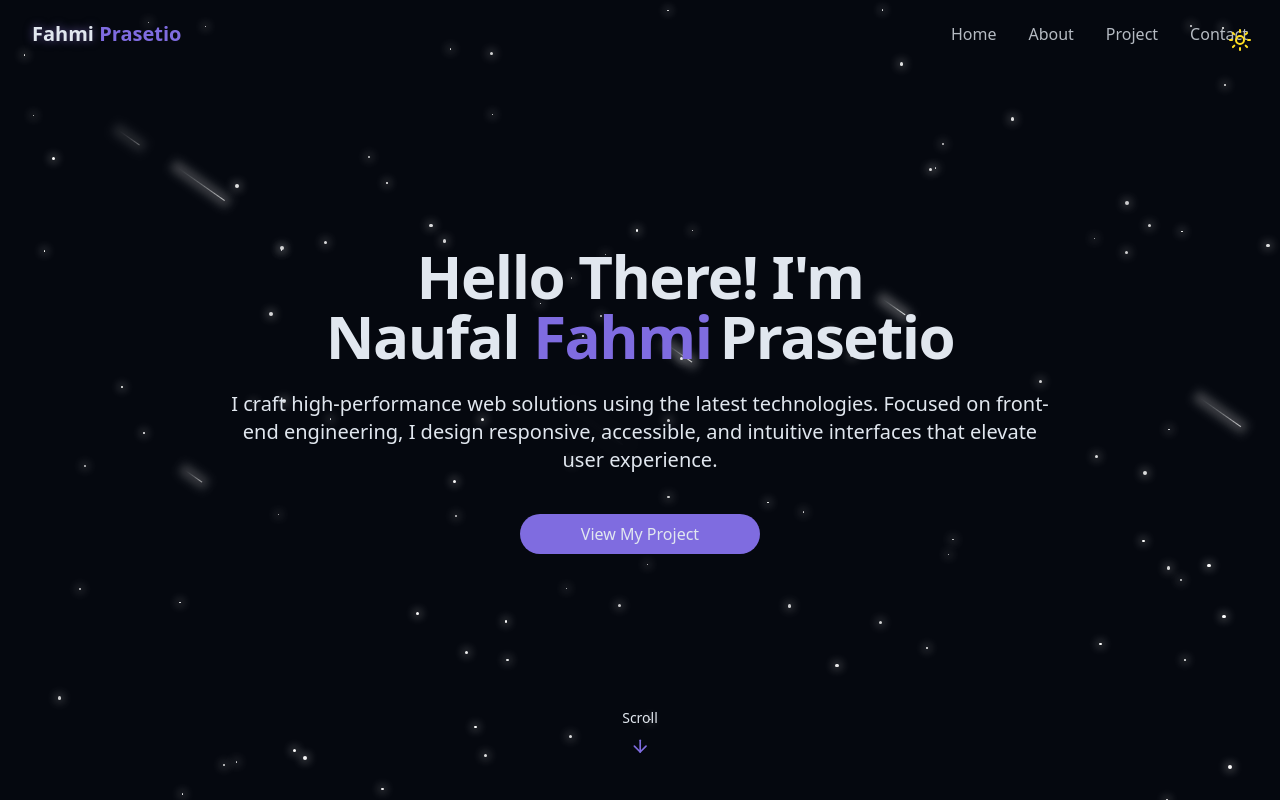
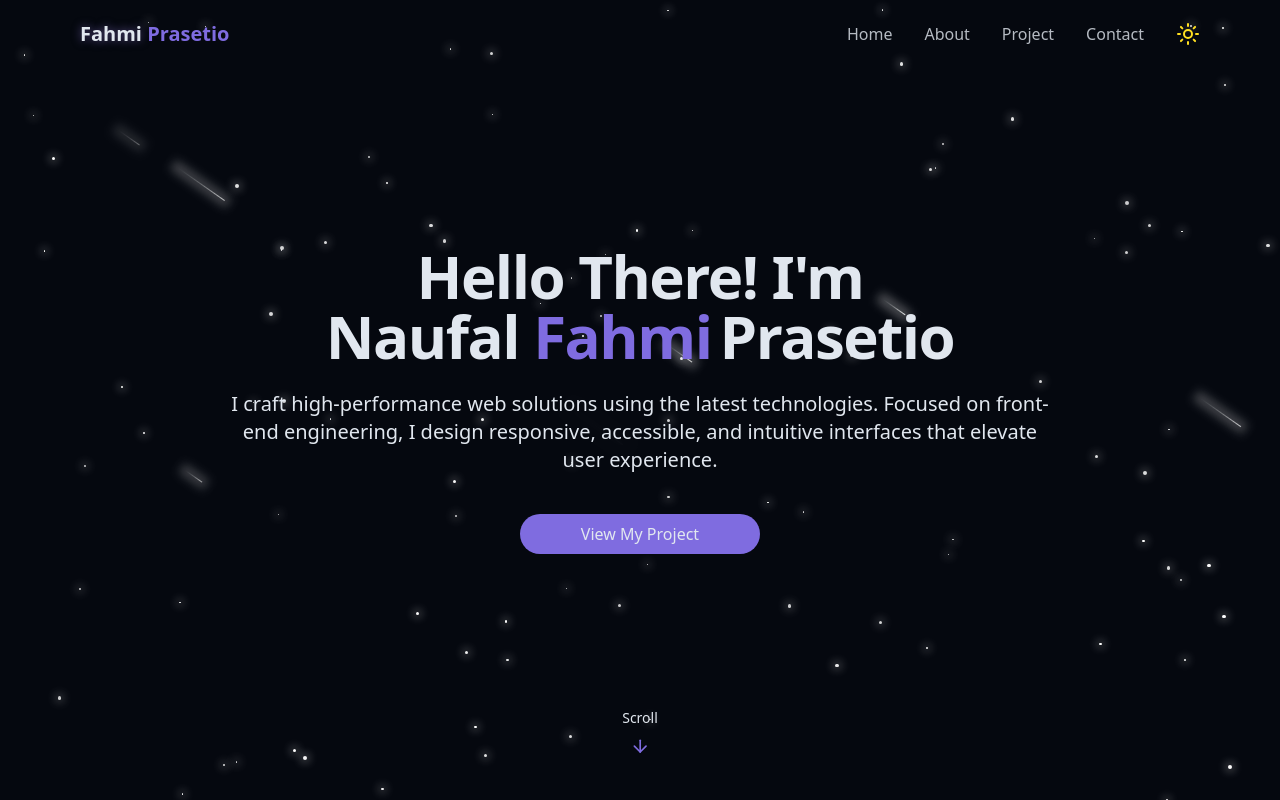
Before and after one commit to fahmiprasetio/Personal_Website, a React (Vite) app: page / in a window 1280 px wide. Shown: the top 800 px of the page. Built offline with nearby package versions, Linux system fonts and the light colour scheme.

Commit message:
optimalisasi navbar

```diff
--- a/index.html
+++ b/index.html
@@ -4,7 +4,7 @@
     <meta charset="UTF-8" />
     <link rel="icon" type="image/png" href="/projects/logo-f.png" />
     <meta name="viewport" content="width=device-width, initial-scale=1.0" />
-    <title>Naufal Fahmi Prasetio Personal Website</title>
+    <title>Fahmi's Personal Website</title>
   </head>
   <body>
     <div id="root"></div>
--- a/src/components/Navbar.jsx
+++ b/src/components/Navbar.jsx
@@ -1,7 +1,7 @@
 import { useState, useEffect } from "react";
 import { cn } from "@/lib/utils";
 import { Menu, X } from "lucide-react";
-
+import { ThemeToggle } from "./ThemeToggle";
 
 const navItems = [
   { name: "Home", href: "#hero" },
@@ -24,20 +24,21 @@ export const Navbar = () => {
   }, []);
 
   return (
-    <nav
-      className={cn(
-        "fixed w-full z-40 transition-all duration-300",
-        isScrolled ? "py-3 bg-background/80 backdrop-blur-md shadow-xs" : "py-5"
-      )}
-    >
-      <div className="container flex items-center justify-between">
+    <nav className="fixed w-full z-40 px-10">
+      <div
+        className={cn(
+          "transition-all duration-500 ease-in-out mx-auto flex items-center justify-between px-4",
+          isScrolled
+            ? "max-w-3xl pl-4 py-3 mt-3 rounded-xl  bg-primary/20 backdrop-blur-lg shadow-lg"
+            : "max-w-6xl py-5"
+        )}
+      >
         <a
           className="text-xl font-bold text-primary flex items-center"
           href="#hero"
         >
           <span className="relative z-10">
-            <span className="text-glow text-foreground"> Fahmi </span>{" "}
-            Prasetio
+            <span className="text-glow text-foreground"> Fahmi </span> Prasetio
           </span>
         </a>
 
@@ -52,6 +53,7 @@ export const Navbar = () => {
               {item.name}
             </a>
           ))}
+          <ThemeToggle />
         </div>
 
         {/* mobile version */}
--- a/src/components/ThemeToggle.jsx
+++ b/src/components/ThemeToggle.jsx
@@ -40,7 +40,7 @@ export const ThemeToggle = () => {
     <button
       onClick={toggleTheme}
       className={cn(
-        "fixed max-sm:hidden top-5 right-5 z-50 p-2 rounded-full transition-colors duration-300",
+        "rounded-md transition-colors duration-300 focus:outline-hidden hover:bg-white/30 cursor-pointer",
         "focus:outline-hidden"
       )}
     >
--- a/src/pages/Home.jsx
+++ b/src/pages/Home.jsx
@@ -10,8 +10,6 @@ import { Footer } from "../components/Footer";
 export const Home = () => {
   return (
     <div className="min-h-screen bg-background text-foreground overflow-x-hidden">
-      {/* theme toggle */}
-      <ThemeToggle />
       {/* background effects */}
       <StarBackground />
       {/* navbar */}
```
